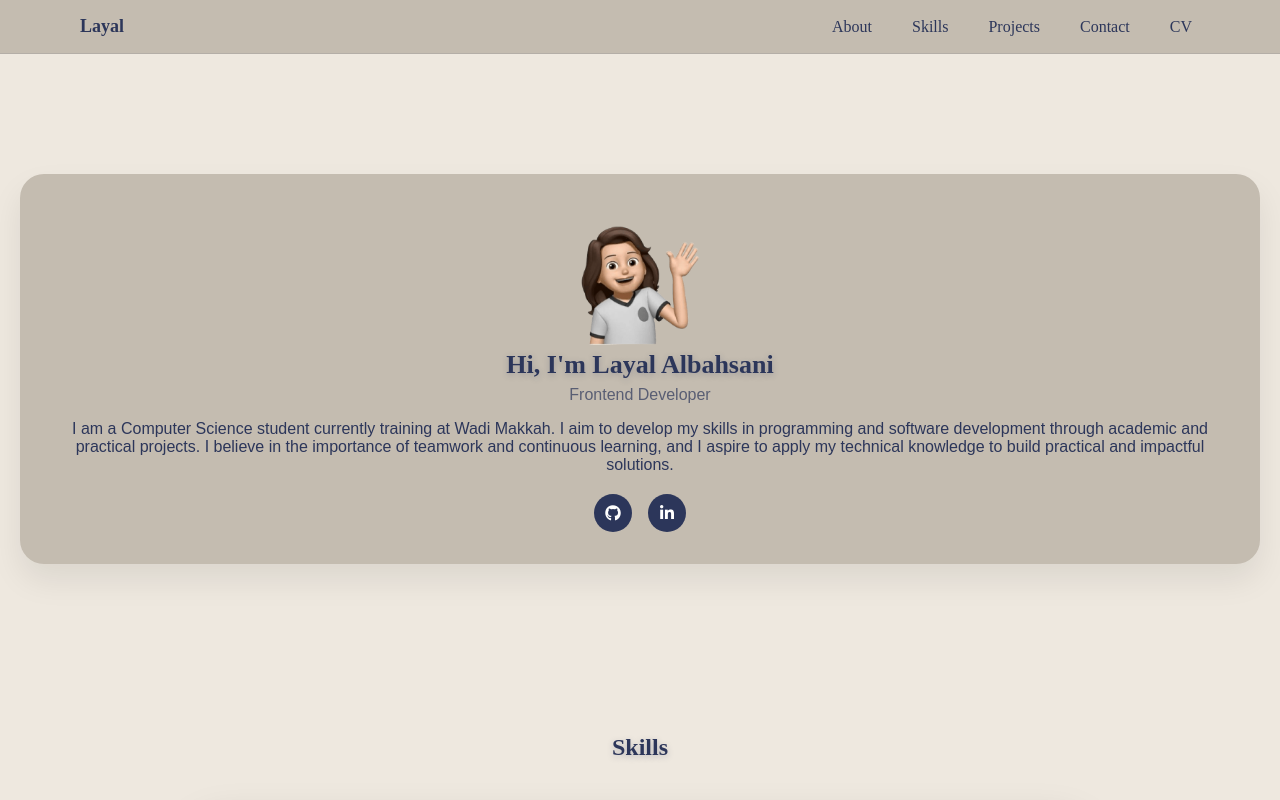
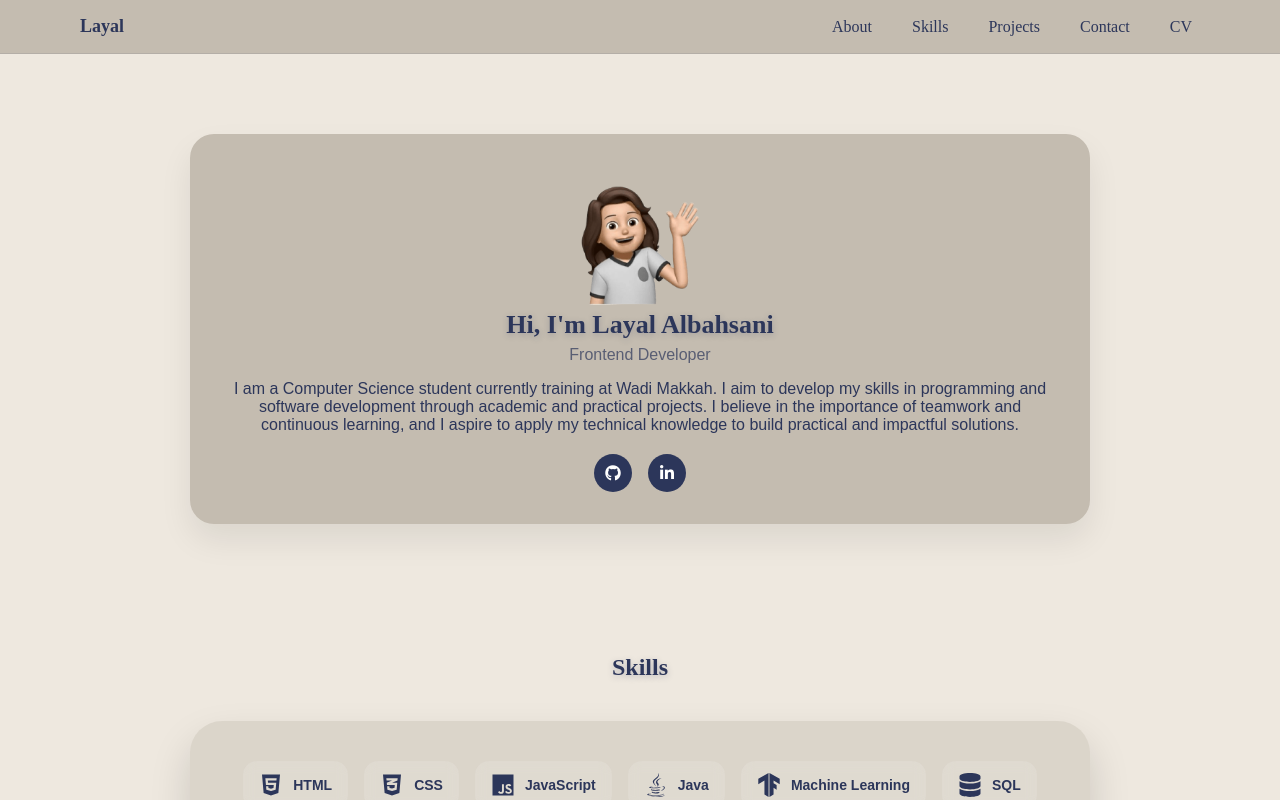
Before and after one commit to la26-dev/React-Portfoio, a React (Vite) app: page / in a window 1280 px wide. Shown: the top 800 px of the page. Built offline with nearby package versions, Linux system fonts and the light colour scheme.

Commit message:
Fix layout

```diff
--- a/src/index.css
+++ b/src/index.css
@@ -150,7 +150,7 @@ section {
   box-shadow: 0 16px 32px rgba(0, 0, 0, 0.08);
   transition: transform 0.3s ease, box-shadow 0.3s ease;
   width: 100;
-  max-width: 100%;
+  max-width: 900px;
   margin:0 auto;
 }
 
@@ -402,11 +402,7 @@ html {
 }
 
 /* ===== About Main Card ===== */
-.about {
-  padding: 120px 20px;
-  display: flex;
-  justify-content: center;
-}
+
 
 .main-about-card {
   background: var(--beige);
```
Also changed, not shown: 4 other files (tests, documents, lock files or other folders).
